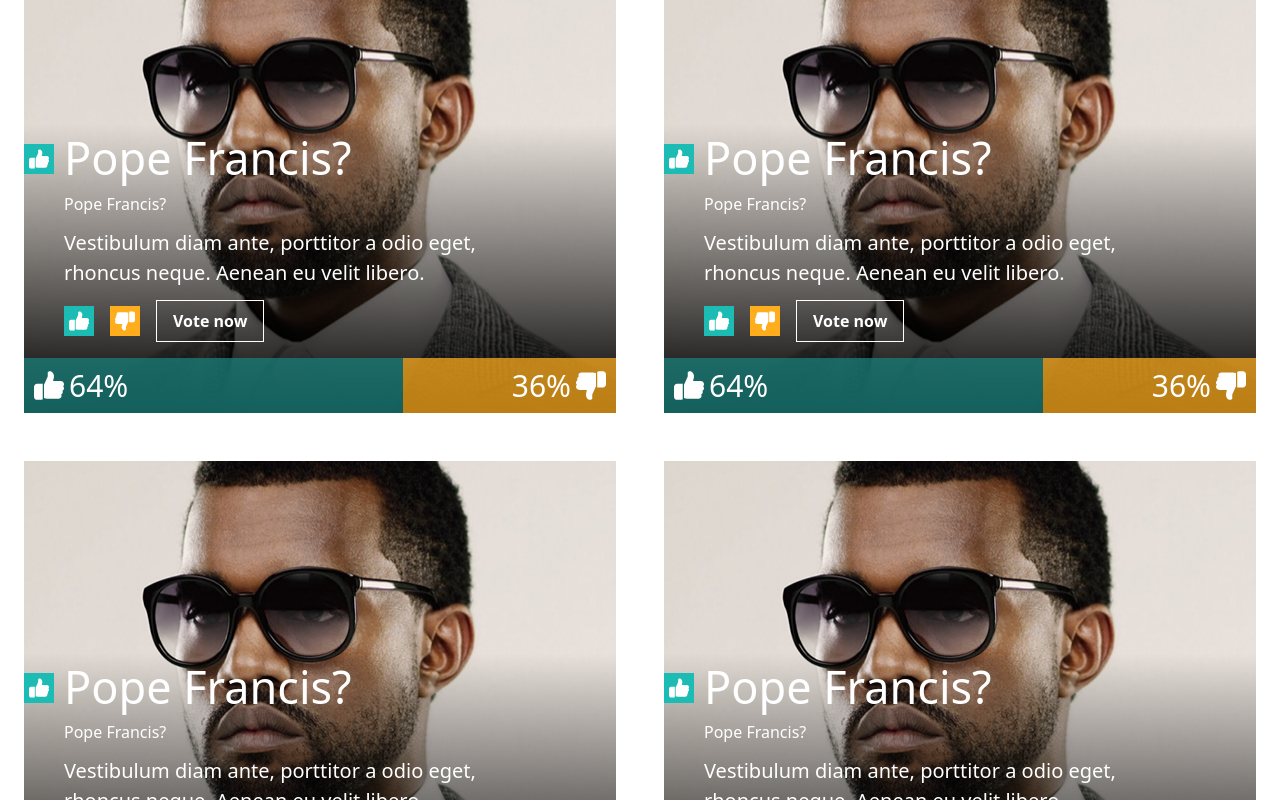
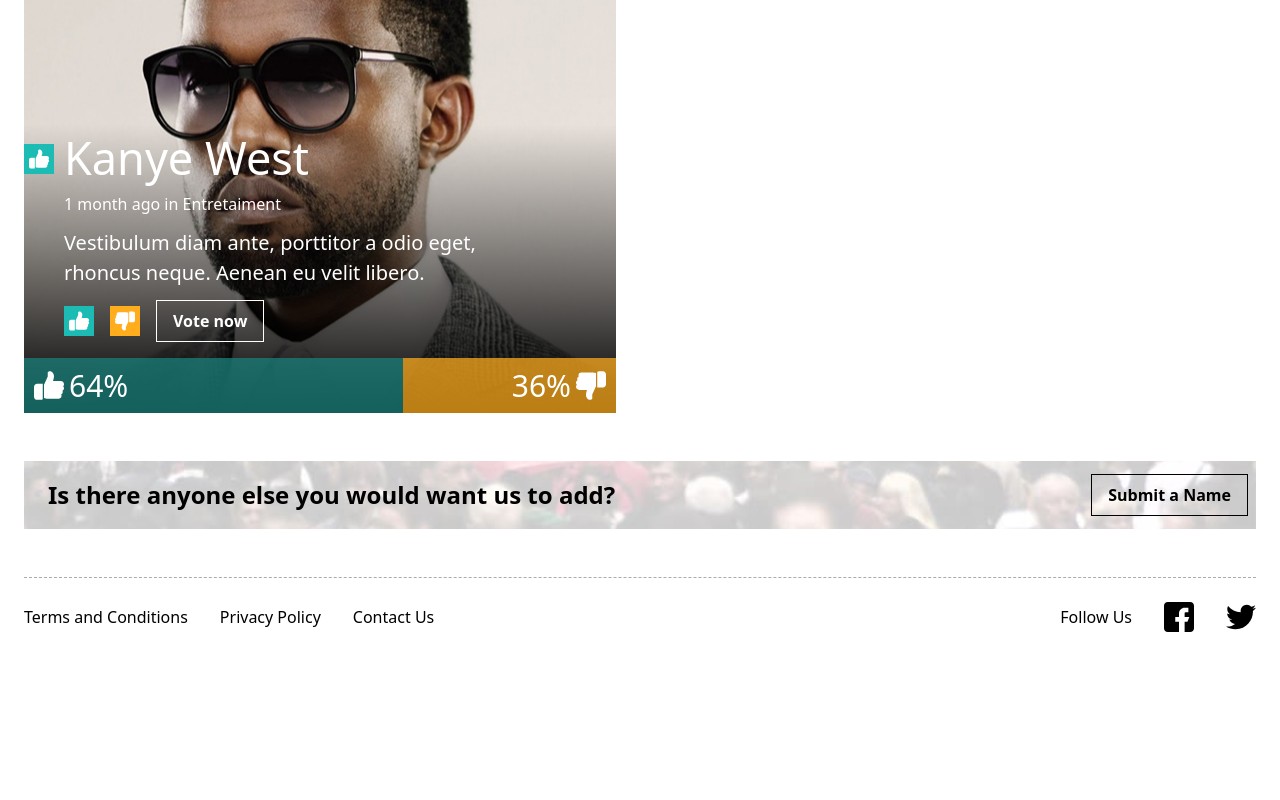
Before and after one commit to leovafme/zemoga-ui-test, a React (Create React App) app: page / in a window 1280 px wide. Shown: the part 1040-1840 px from the top of the page. After the commit the page ends 1696 px from the top, so only its background shows below. Built offline with nearby package versions, Linux system fonts and the light colour scheme.

Commit message:
add mocks data for votes and initial pass data to component

```diff
--- a/src/App.js
+++ b/src/App.js
@@ -6,6 +6,7 @@
 import twitterIco from './assets/img/twitter.svg';
 import Card from "./components/Card";
 import Vote from "./components/Vote";
+import { data as votesData } from './assets/mocks/data';
 
 function App() {
   return (
@@ -86,32 +87,13 @@
 
 
             <div className="flex flex-wrap">
-                <div className="w-full sm:w-1/2">
-                    <div className="m-6">
-                        <Vote />
+                {votesData.map((vote, index) => (
+                    <div key={index} className="w-full sm:w-1/2">
+                        <div className="m-6">
+                            <Vote data={vote} />
+                        </div>
                     </div>
-                </div>
-
-                <div className="w-full sm:w-1/2">
-                    <div className="m-6">
-                        <Vote />
-                    </div>
-                </div>
-                <div className="w-full sm:w-1/2">
-                    <div className="m-6">
-                        <Vote />
-                    </div>
-                </div>
-                <div className="w-full sm:w-1/2">
-                    <div className="m-6">
-                        <Vote />
-                    </div>
-                </div>
-                <div className="w-full sm:w-1/2">
-                    <div className="m-6">
-                        <Vote />
-                    </div>
-                </div>
+                ))}
             </div>
 
             <div className="flex mb-4 m-6 home__submit_name items-center">
--- /dev/null
+++ b/src/assets/mocks/data.js
@@ -0,0 +1,13 @@
+export const data = [
+    {
+        title: "Kanye West",
+        ago: "1 month ago",
+        category: "Entretaiment",
+        description: "Vestibulum diam ante, porttitor a odio eget, rhoncus neque. Aenean eu velit libero.",
+        total: 100,
+        like: 64,
+        notLike: 36,
+        image: "./images/kanye_west.jpg",
+        active: true,
+    },
+]
--- a/src/components/Vote.js
+++ b/src/components/Vote.js
@@ -1,12 +1,26 @@
-import React from 'react';
+import React, { useEffect, useState } from 'react';
 import likeIcon from '../assets/img/like.svg';
 
-function Vote() {
+const Vote = ({data}) => {
+    const [voteData, setVoteData] = useState({});
+
+    useEffect(() => {
+        if (data) {
+            const temporal_vote = Object.assign({}, data);
+            const temporal_total = data.like + data.notLike;
+
+            temporal_vote.percentage_like = Math.round((data.like * 100) / temporal_total);
+            temporal_vote.percentage_not_like = Math.round((data.notLike * 100) / temporal_total);
+
+            setVoteData(temporal_vote);
+        }
+    }, [data])
+
     return (
         <div
             className="grid grid-cols-2 vote--container text-left"
             style={{
-                backgroundImage: "url('./images/kanye_west.jpg')"
+                backgroundImage: "url('"+voteData.image+"')"
             }}
         >
             <div className="col-span-2">
@@ -21,12 +35,12 @@
                         </div>
                         <div className="w-5/6">
                             <div className="col-span-2">
-                                <span className="vote__container-text-title">Pope Francis?</span>
+                                <span className="vote__container-text-title">{voteData.title}</span>
                                 <br />
-                                <span className="vote__container-text-subtitle">Pope Francis?</span>
+                                <span className="vote__container-text-subtitle">{voteData.ago} in {voteData.category}</span>
                             </div>
                             <div className="col-span-2 py-3">
-                                <span className="vote__container-text-description">Vestibulum diam ante, porttitor a odio eget, rhoncus neque. Aenean eu velit libero.</span>
+                                <span className="vote__container-text-description">{voteData.description}</span>
                             </div>
 
                             <div className="flex flex-row items-center">
@@ -46,12 +60,12 @@
 
                     <div className="col-span-2">
                         <div className="flex flex-row items-center">
-                            <div className="vote__content--metrics-like" style={{width: 64 + "%"}}>
+                            <div className="vote__content--metrics-like" style={{width: voteData.percentage_like + "%"}}>
                                 <img src={likeIcon} className="vote__content--button-like-icon" />
-                                <span>64%</span>
+                                <span>{voteData.percentage_like}%</span>
                             </div>
-                            <div className="vote__content--metrics-like not" style={{width: 36 + "%"}}>
-                                <span>36%</span>
+                            <div className="vote__content--metrics-like not" style={{width: voteData.percentage_not_like + "%"}}>
+                                <span>{voteData.percentage_not_like}%</span>
                                 <img src={likeIcon} className="vote__content--button-like-icon" />
                             </div>
                         </div>
```
